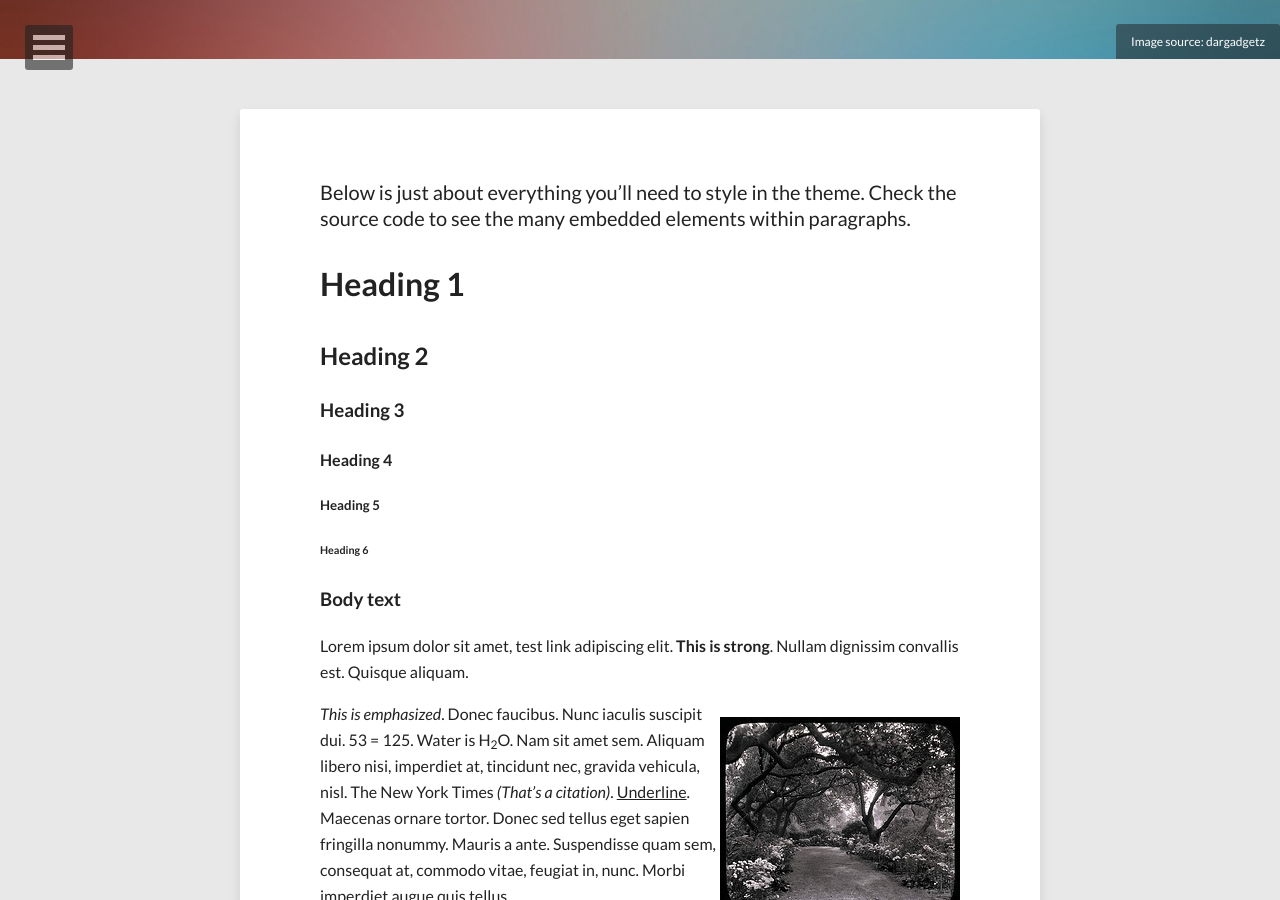
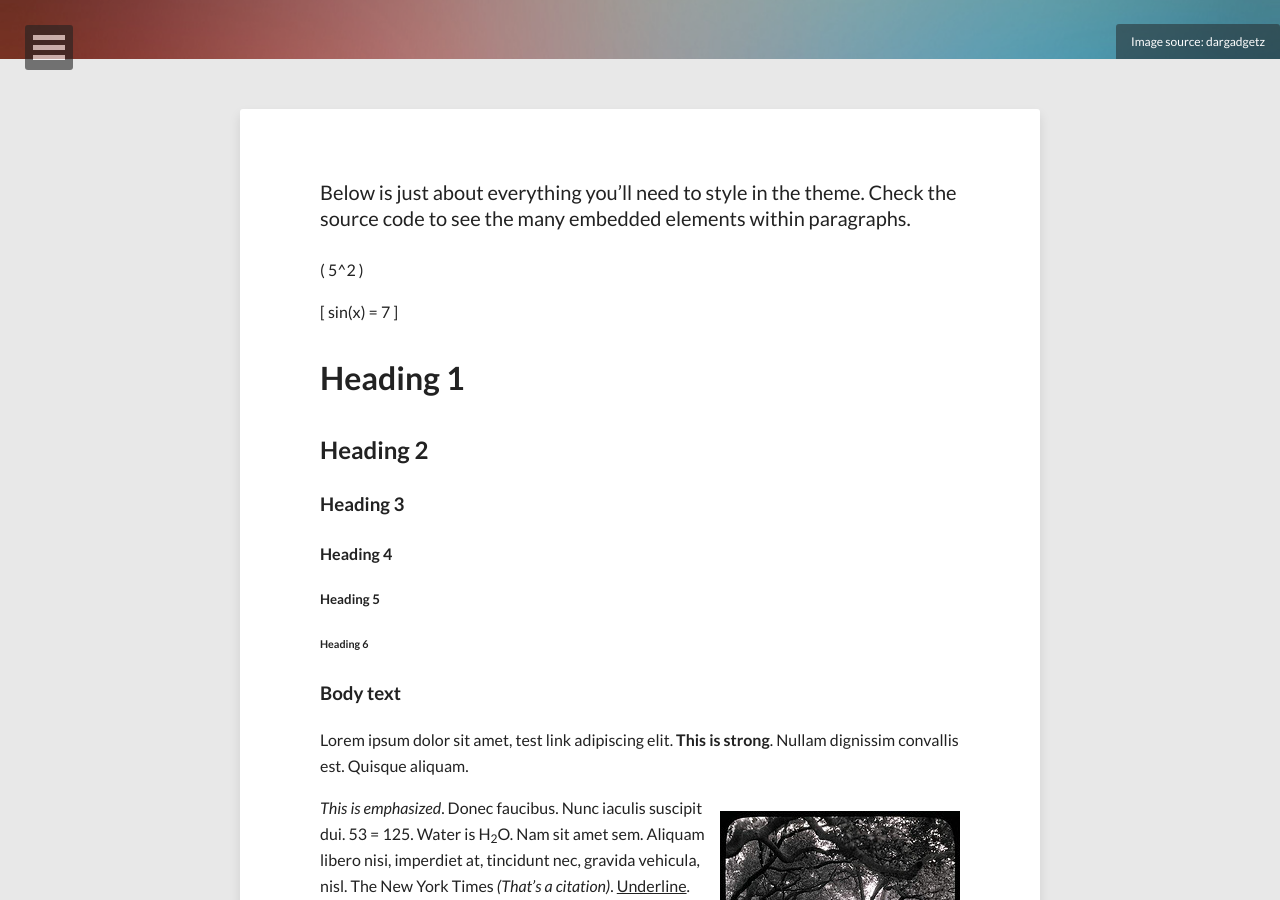
Before and after one commit to slamath/slamath.github.io, a Jekyll site: the page built from _posts/2011-03-10-sample-post.md, in a window 1280 px wide and 900 px high, scrolled down 341 px. Built offline with Jekyll 4.4.1, drawn with Linux system fonts in a browser that asks for light colours; nearby versions of some CDN libraries; comment, search, counter and statistics services are not loaded; some of the changed lines change nothing that is shown.

Commit message:
Initial commit

```diff
--- a/_includes/scripts.html
+++ b/_includes/scripts.html
@@ -1,5 +1,20 @@
 <script src="//ajax.googleapis.com/ajax/libs/jquery/1.9.1/jquery.min.js"></script>
 <script>window.jQuery || document.write('<script src="{{ site.url }}/assets/js/vendor/jquery-1.9.1.min.js"><\/script>')</script>
+<script type="text/x-mathjax-config">
+  MathJax.Hub.Config({
+    extensions: ["tex2jax.js"],
+    jax: ["input/TeX", "output/HTML-CSS"],
+    tex2jax: {
+      inlineMath: [ ["\\(","\\)"] ],
+      displayMath: [ ["\\[","\\]"] ],
+      processEscapes: true
+    },
+    "HTML-CSS": { availableFonts: ["TeX"] }
+  });
+</script>
+<script type="text/javascript"
+    src="http://cdn.mathjax.org/mathjax/latest/MathJax.js?config=TeX-AMS-MML_HTMLorMML">
+</script>
 <script src="{{ site.url }}/assets/js/scripts.min.js"></script>
 {% if site.google_analytics %}
 <!-- Asynchronous Google Analytics snippet -->
--- a/_posts/2011-03-10-sample-post.md
+++ b/_posts/2011-03-10-sample-post.md
@@ -13,6 +13,10 @@
 ---
 
 Below is just about everything you'll need to style in the theme. Check the source code to see the many embedded elements within paragraphs.
+
+\( 5^2 \)
+
+\[ sin(x) = 7 \]
 
 # Heading 1
 
```
